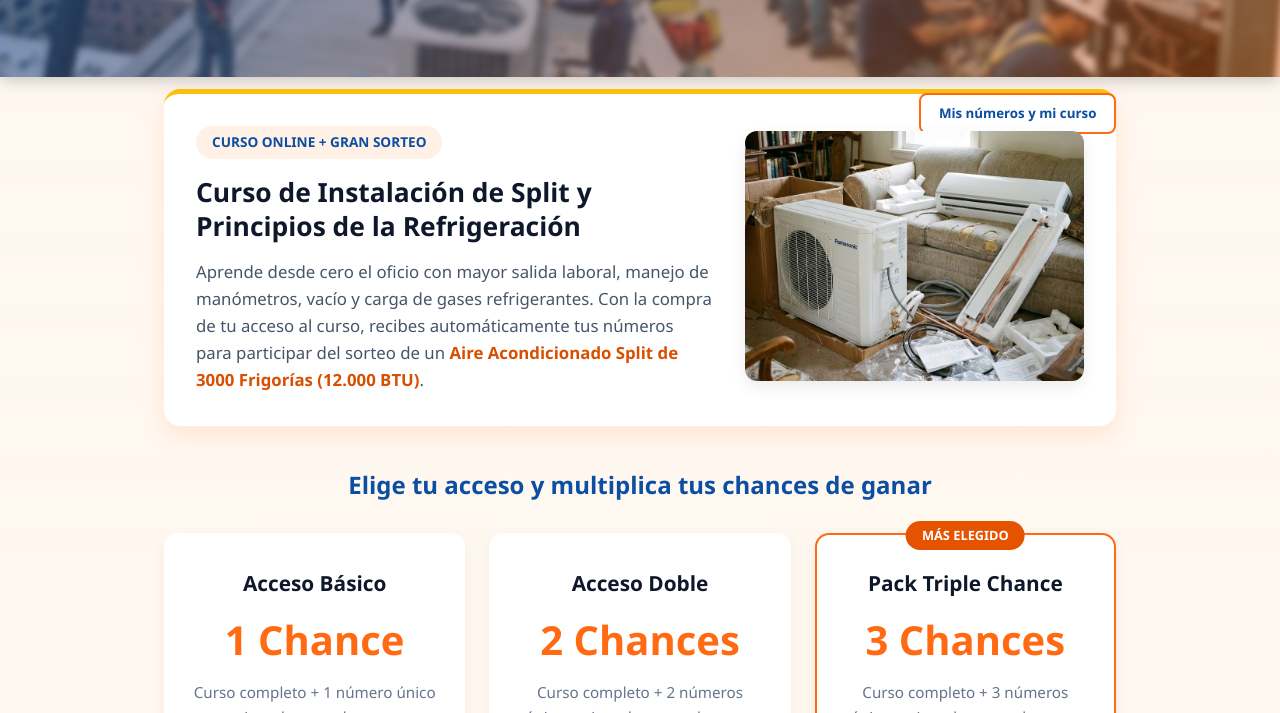
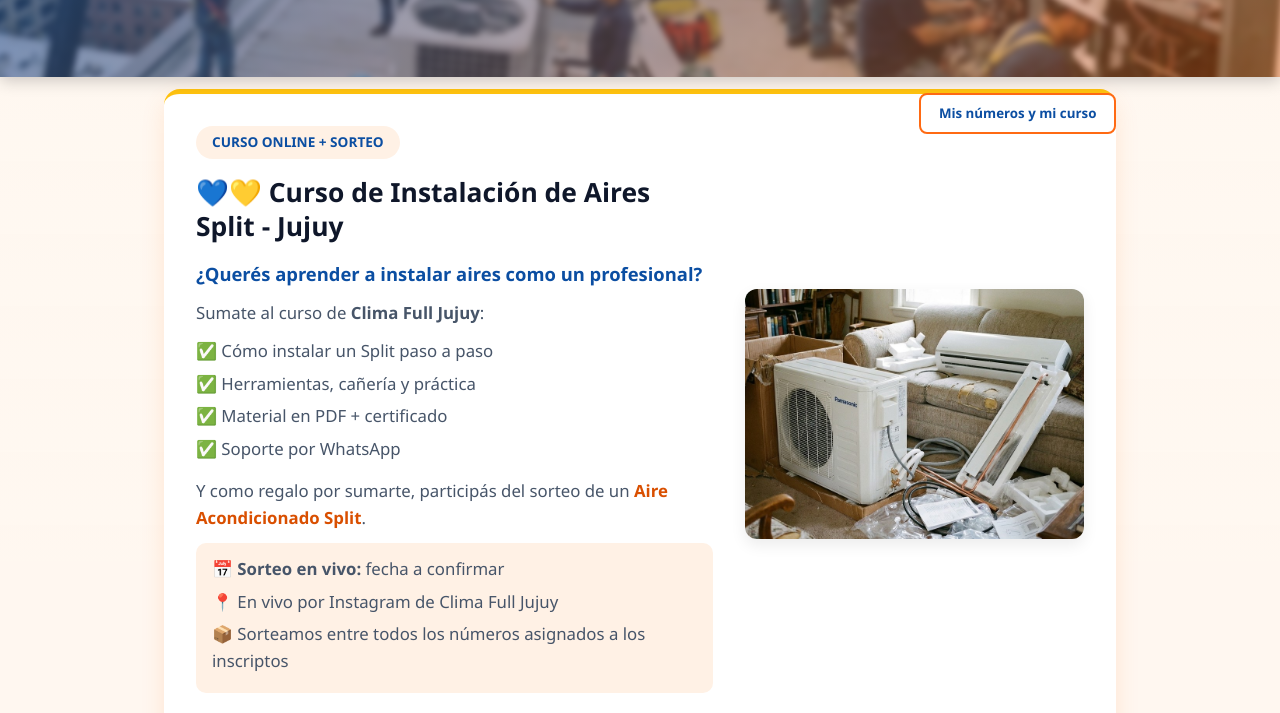
Before and after one commit to Bloskownet/CLIMAFULLWEB, a plain HTML site: page index.html in a window 1280 px wide. Shown: the part 239-952 px from the top of the page. Drawn offline with Linux system fonts and the light colour scheme.

Commit message:
Add files via upload

```diff
--- a/index.html
+++ b/index.html
@@ -125,6 +125,11 @@
 
         .promo-card h2 { font-size: 1.65rem; color: #0f172a; margin-bottom: 1rem; line-height: 1.3; }
         .promo-card p { color: #475569; font-size: 1.05rem; }
+        .promo-card p.pregunta { font-weight: 700; color: #0B4EA2; font-size: 1.15rem; }
+        .promo-card p { margin-bottom: 0.7rem; }
+        .lista-curso { list-style: none; margin: 0.3rem 0 1rem; padding: 0; color: #475569; font-size: 1.05rem; }
+        .lista-curso li { margin-bottom: 0.35rem; }
+        .datos-sorteo { padding: 0.8rem 1rem; background: #FFF1E5; border-radius: 10px; }
         .destacado-premio { color: #D94F00; font-weight: bold; }
 
         .planes-titulo { text-align: center; margin-bottom: 1.8rem; color: #0B4EA2; font-size: 1.5rem; }
@@ -279,7 +284,7 @@
         .btn-pagar:disabled { opacity: .6; cursor: wait; }
 
         @media (max-width: 768px) {
-            .promo-texto { text-align: center; }
+            .promo-texto { text-align: left; }
             header h1 { font-size: 1.8rem; }
         }
     </style>
@@ -313,13 +318,23 @@
     <div class="container">
         <section class="promo-card">
             <div class="promo-texto">
-                <span class="badge">Curso Online + Gran Sorteo</span>
-                <h2>Curso de Instalación de Split y Principios de la Refrigeración</h2>
-                <p>
-                    Aprende desde cero el oficio con mayor salida laboral, manejo de manómetros, vacío y carga de gases refrigerantes.
-                    Con la compra de tu acceso al curso, recibes automáticamente tus números para participar del sorteo de un
-                    <span class="destacado-premio">Aire Acondicionado Split de 3000 Frigorías (12.000 BTU)</span>.
-                </p>
+                <span class="badge">Curso Online + Sorteo</span>
+                <h2>💙💛 Curso de Instalación de Aires Split - Jujuy</h2>
+                <p class="pregunta">¿Querés aprender a instalar aires como un profesional?</p>
+                <p>Sumate al curso de <strong>Clima Full Jujuy</strong>:</p>
+                <ul class="lista-curso">
+                    <li>✅ Cómo instalar un Split paso a paso</li>
+                    <li>✅ Herramientas, cañería y práctica</li>
+                    <li>✅ Material en PDF + certificado</li>
+                    <li>✅ Soporte por WhatsApp</li>
+                </ul>
+                <p>Y como regalo por sumarte, participás del sorteo de un
+                    <span class="destacado-premio">Aire Acondicionado Split</span>.</p>
+                <ul class="lista-curso datos-sorteo">
+                    <li>📅 <strong>Sorteo en vivo:</strong> fecha a confirmar</li>
+                    <li>📍 En vivo por Instagram de Clima Full Jujuy</li>
+                    <li>📦 Sorteamos entre todos los números asignados a los inscriptos</li>
+                </ul>
             </div>
             <div class="promo-imagen">
                 <!-- IMPORTANTE: reemplazá esta dirección por la de tu imagen real (ej: "split.jpg" subida junto a este archivo) -->
```
